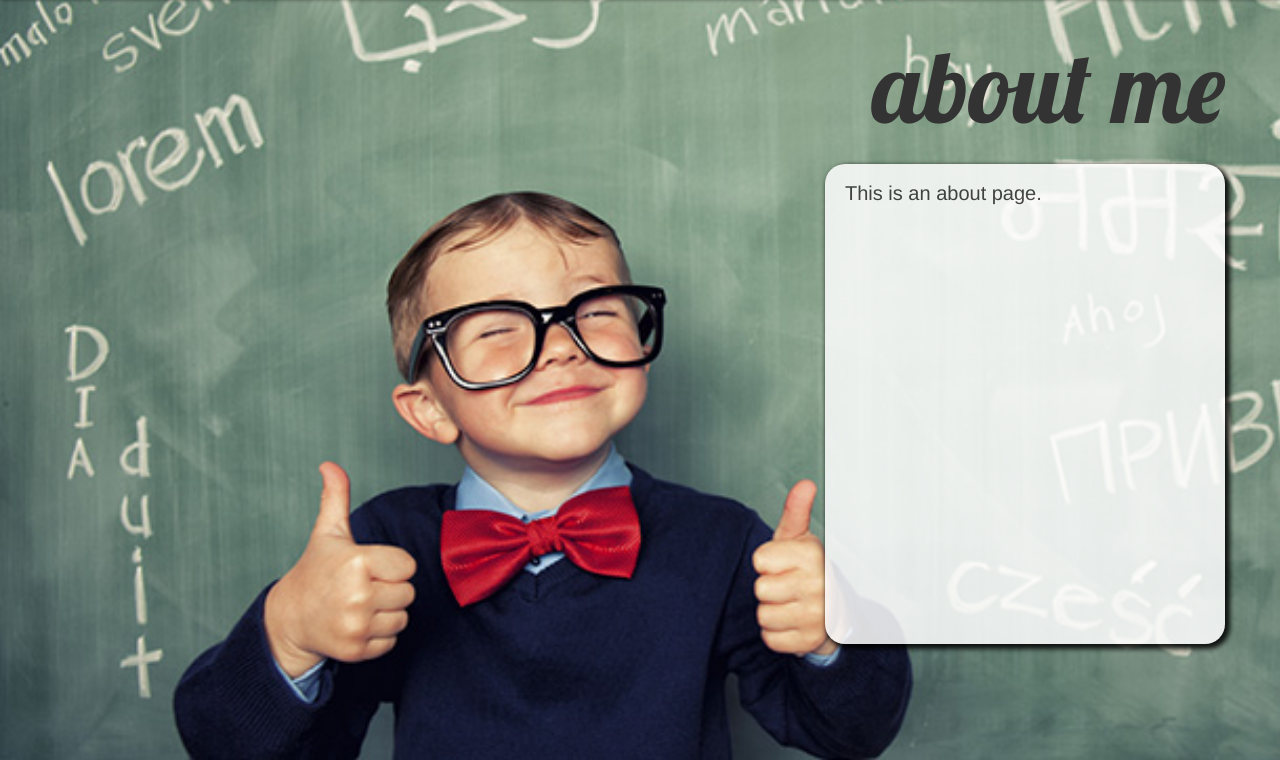
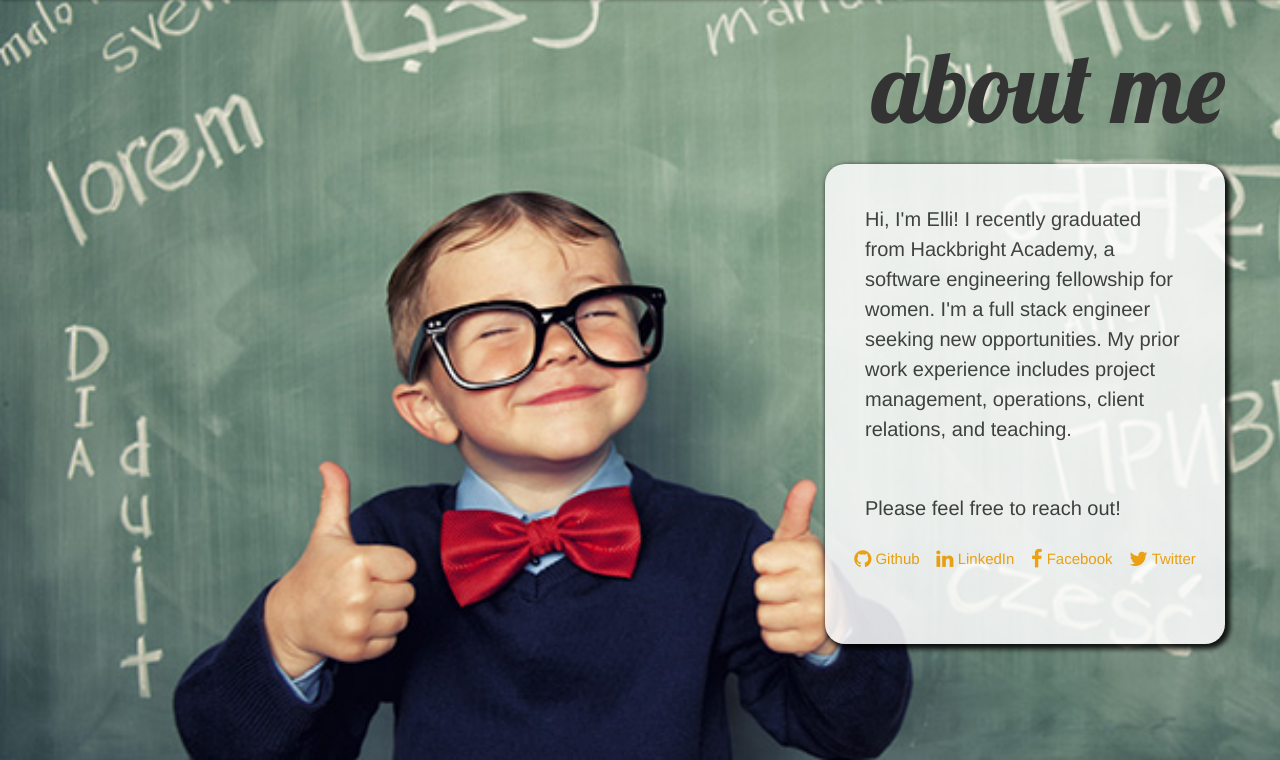
Before and after one commit to ebalcomb/Flashcards, a Flask app: page /about in a window 1280 px wide. Shown: the part 40-800 px from the top of the page. Run offline with Flask 2, Linux system fonts and the light colour scheme; some libraries are stand-ins or nearby versions; some web fonts are replaced.

Commit message:
added about text

```diff
--- a/static/css/local.css
+++ b/static/css/local.css
@@ -20,8 +20,9 @@
 #register {font-size:25;height:35px;padding-top:20px;width:100px;}
 .register{text-align:right;margin-right: 18px;margin-top: 30px;}
 
-.about {background-color:white;border-radius: 20px;width:400px;height:480px;float:right;margin-top: 60px;opacity:.85;box-shadow: 3px 3px 5px 2px black;}
-.about_text {font-size: 20;padding:20px;}
+.about {font-size: 20;background-color:white;border-radius: 20px;width:400px;height:480px;float:right;margin-top: 60px;opacity:.85;box-shadow: 3px 3px 5px 2px black;}
+.about_text {font-size: 20;padding-top:40px;padding-left:40px; padding-right:40px;line-height: 150%;}
+.contact_links {font-size: 15; text-align: center;}
 
 .term_show {opacity:0.6;background-color:white; border-radius: 20px; width:200px; padding: 20px; margin:10px;float:right;box-shadow: 3px 3px 5px 2px black;}
 .term {background-color:white; border-radius: 20px; margin:10px;float:left;}
--- a/templates/about.html
+++ b/templates/about.html
@@ -4,6 +4,18 @@
 <div class="main2">about me</div>
 </p>
 <div class="about">
-	<p class="about_text">This is an about page.</p>
+
+	<p class="about_text">
+		Hi, I'm Elli! I recently graduated from Hackbright Academy, a software engineering fellowship for women. I'm a full stack engineer seeking new opportunities. My prior work experience includes project management, operations, client relations, and teaching.</p>
+	<p class="about_text">
+		Please feel free to reach out!</p><br>
+
+		<p class="contact_links">
+		<a href="https://github.com/ebalcomb"><i class="fa fa-github fa-lg"></i> Github</a>&nbsp;&nbsp;&nbsp;
+		<a href="http://www.linkedin.com/in/ellibalcomb"><i class="fa fa-linkedin fa-lg"></i> LinkedIn</a>&nbsp;&nbsp;&nbsp;
+		<a href="https://www.facebook.com/ElliBalcomb"><i class="fa fa-facebook fa-lg"></i> Facebook</a>&nbsp;&nbsp;&nbsp;
+		<a href="https://twitter.com/ebalcomb"><i class="fa fa-twitter fa-lg"></i> Twitter</a>
+	</p>
+
 </div>
 {% endblock %}
--- a/templates/base.html
+++ b/templates/base.html
@@ -6,6 +6,7 @@
         <link rel="stylesheet" href="/static/css/local.css">
         <link rel="stylesheet" href="/static/css/font-awesome.min.css">
         <link rel="stylesheet" href="/static/css/font-awesome.css">
+        <link href="//netdna.bootstrapcdn.com/font-awesome/4.0.3/css/font-awesome.css" rel="stylesheet">
         <link href="http://fonts.googleapis.com/css?family=Allan:bold" rel="stylesheet" type="text/css">
         <link href="http://fonts.googleapis.com/css?family=Cardo" rel="stylesheet" type="text/css">
         <link href="http://fonts.googleapis.com/css?family=Lobster" rel="stylesheet" type="text/css">
```
